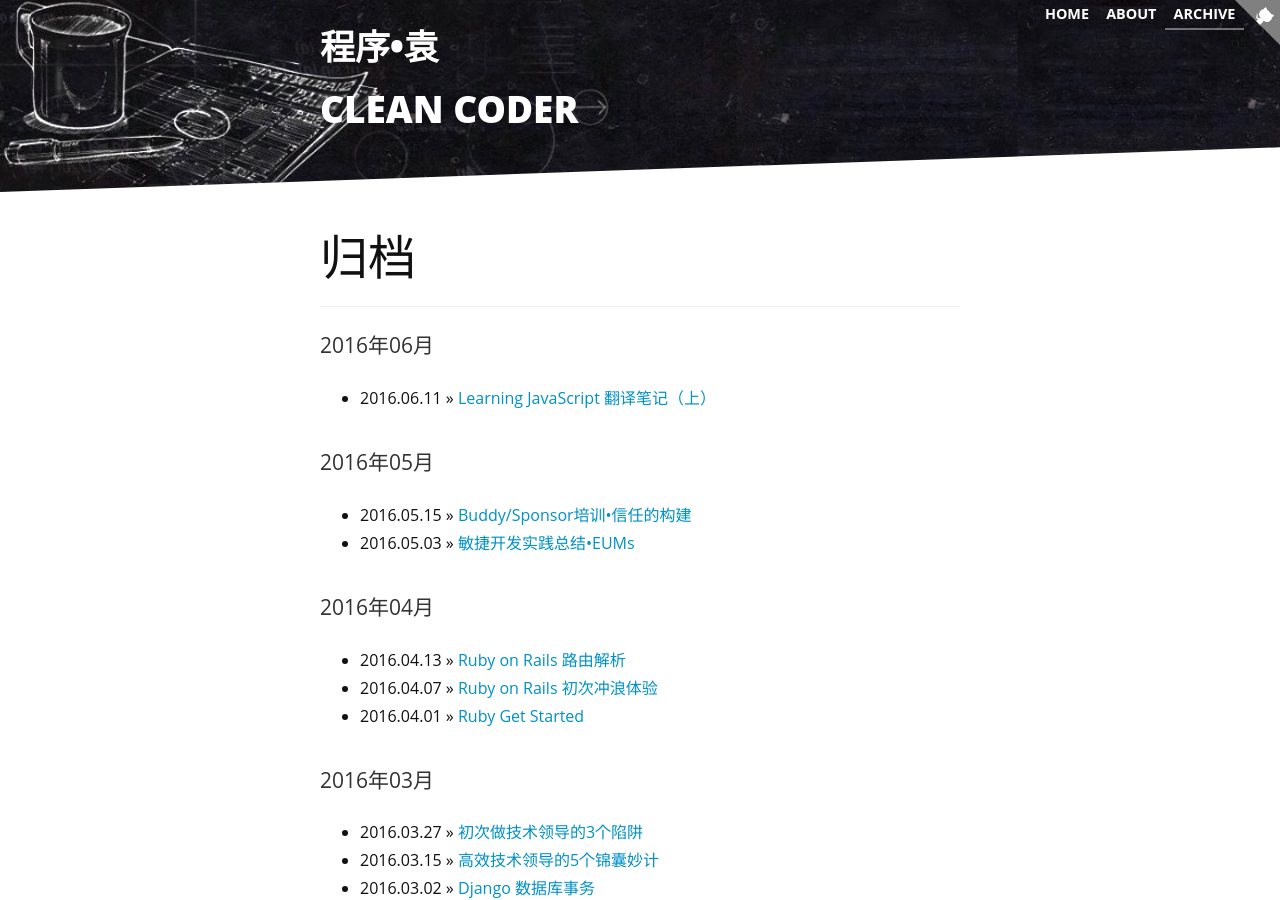
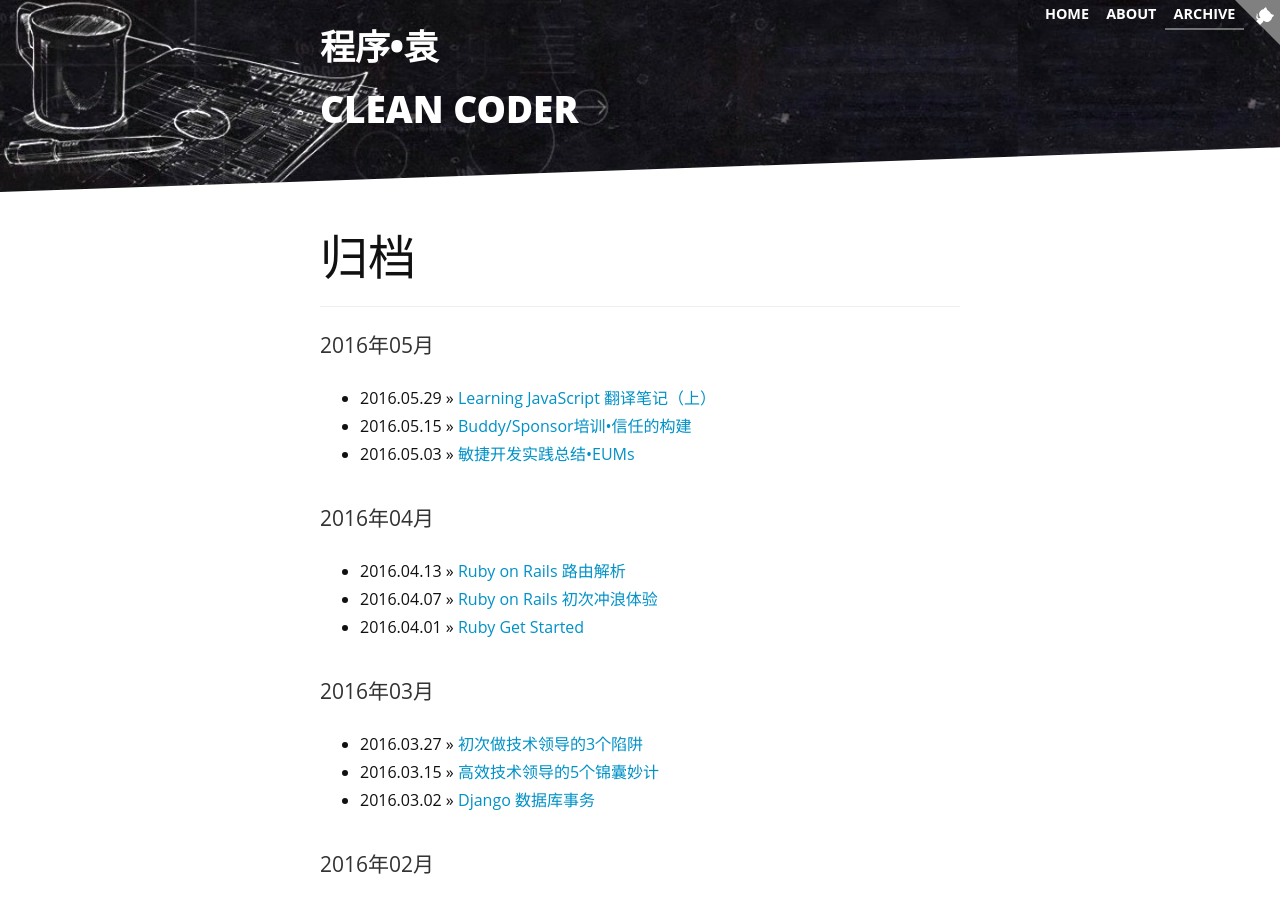
Before and after one commit to lemon123456/sjyuan-cc.github.io, a Jekyll site: the page built from pages/archive.html, in a window 1280 px wide and 900 px high. Built offline with Jekyll 4.4.1, drawn with Linux system fonts in a browser that asks for light colours; nearby versions of some CDN libraries; comment, search, counter and statistics services are not loaded; a style sheet for code colours, icons or effects is not loaded.

Commit message:
modify post date

```diff
--- a/_posts/javascript/2016-10-01-note-for-learning-js-throughout-translation.md
+++ b/_posts/javascript/2016-05-29-note-for-learning-js-throughout-translation-1.md
@@ -2,7 +2,7 @@
 layout: post
 
 title: "Learning JavaScript 翻译笔记（上）"
-date: 2016-06-11
+date: 2016-05-29
 time: "23:15"
 category: "JAVASCRIPT"
 
```
